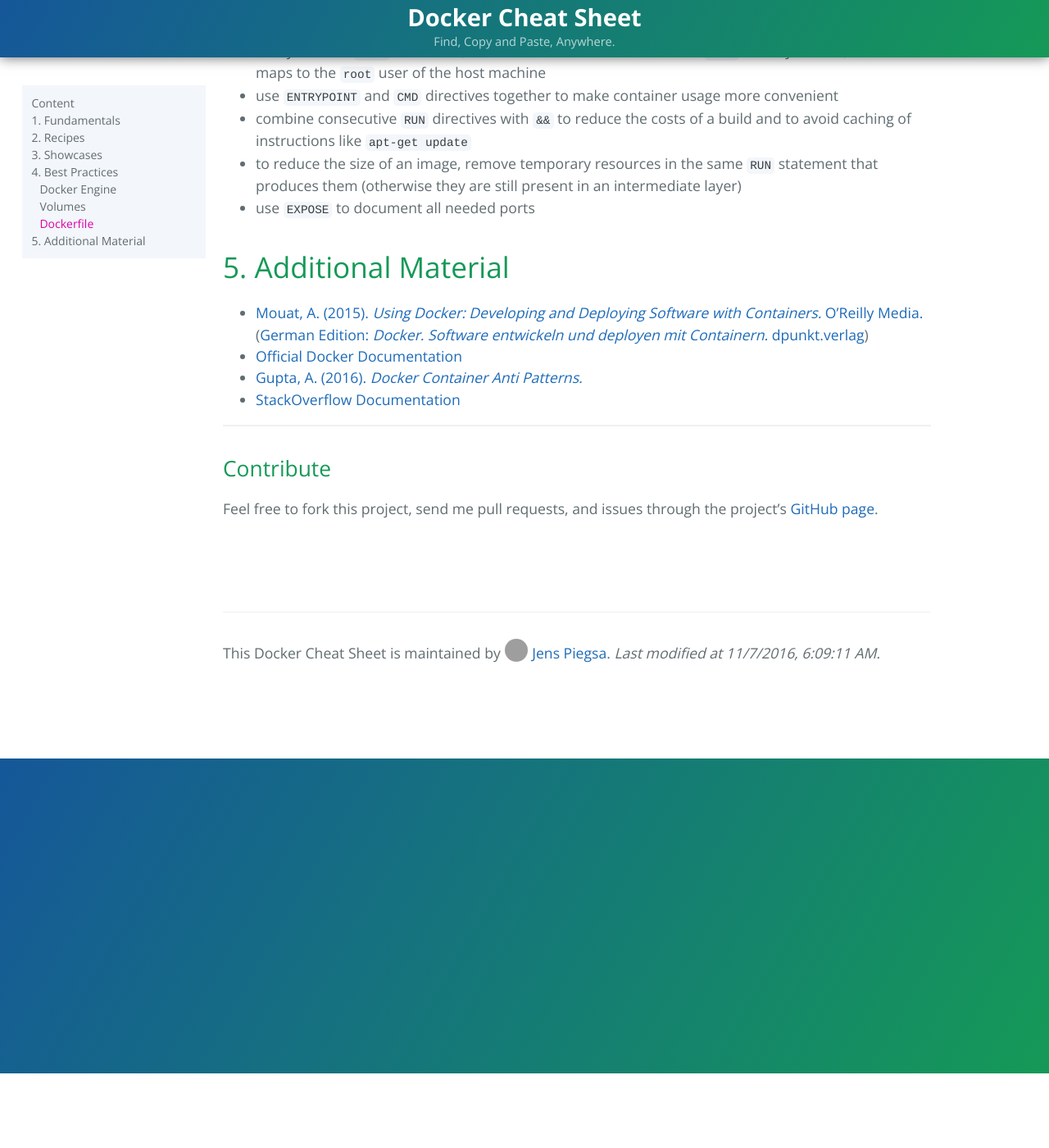
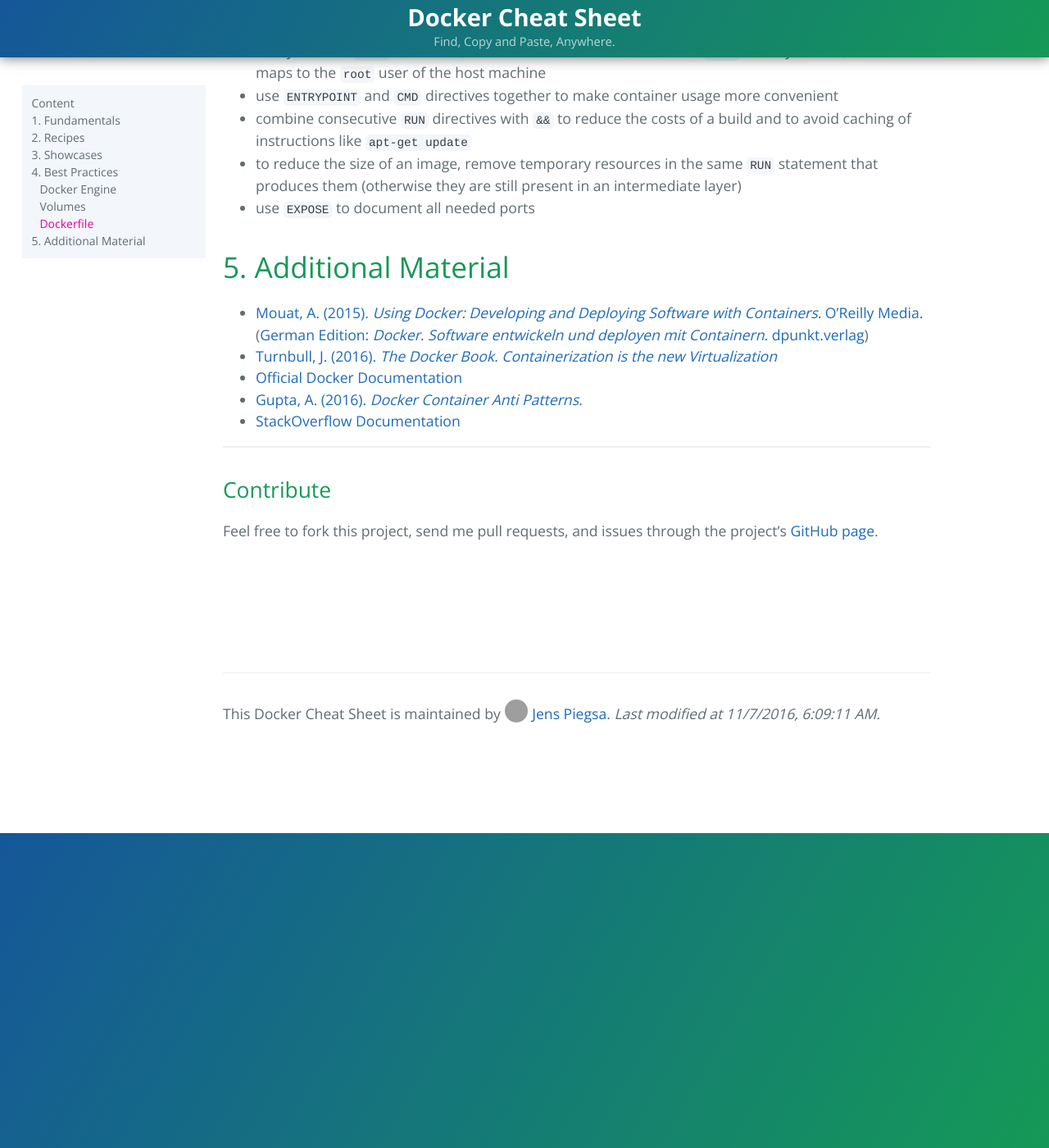
Before and after one commit to JensPiegsa/docker-cheat-sheet, a Jekyll site: the page built from index.md, in a window 1280 px wide and 1400 px high, scrolled down 12257 px. Shown: the whole window at 82% size. Built offline with Jekyll 4.4.1, drawn with Linux system fonts in a browser that asks for light colours; before the commit the page ends 13566 px from its top, so only the background shows below that; grey boxes are pictures that could not be loaded.

Commit message:
revision

```diff
--- a/index.md
+++ b/index.md
@@ -545,6 +545,7 @@
 # 5. Additional Material
 
 * [Mouat, A. (2015). *Using Docker: Developing and Deploying Software with Containers.* O'Reilly Media.](http://shop.oreilly.com/product/0636920035671.do) ([German Edition: *Docker. Software entwickeln und deployen mit Containern.* dpunkt.verlag](https://www.dpunkt.de/buecher/12553/9783864903847-docker.html))
+* [Turnbull, J. (2016). *The Docker Book. Containerization is the new Virtualization*](https://www.dockerbook.com/)
 * [Official Docker Documentation](https://docs.docker.com/)
 * [Gupta, A. (2016). *Docker Container Anti Patterns.*](http://blog.arungupta.me/docker-container-anti-patterns/)
 * [StackOverflow Documentation](http://stackoverflow.com/documentation/docker/topics)
--- a/stylesheets/stylesheet.css
+++ b/stylesheets/stylesheet.css
@@ -241,8 +241,8 @@
 
 .article-footer {
     border-top: 1px solid #eff0f1;
-    margin-bottom: 7rem;
-    margin-top: 7rem;
+    margin-bottom: 8rem;
+    margin-top: 10rem;
     padding-top: 2rem;
 }
 
@@ -366,6 +366,9 @@
 .js-toc a.is-active-link {
     color: #d0a;
 }
+
+/***********************/
+
 article {
   max-width: 54rem;
   margin: 0 auto;
```
